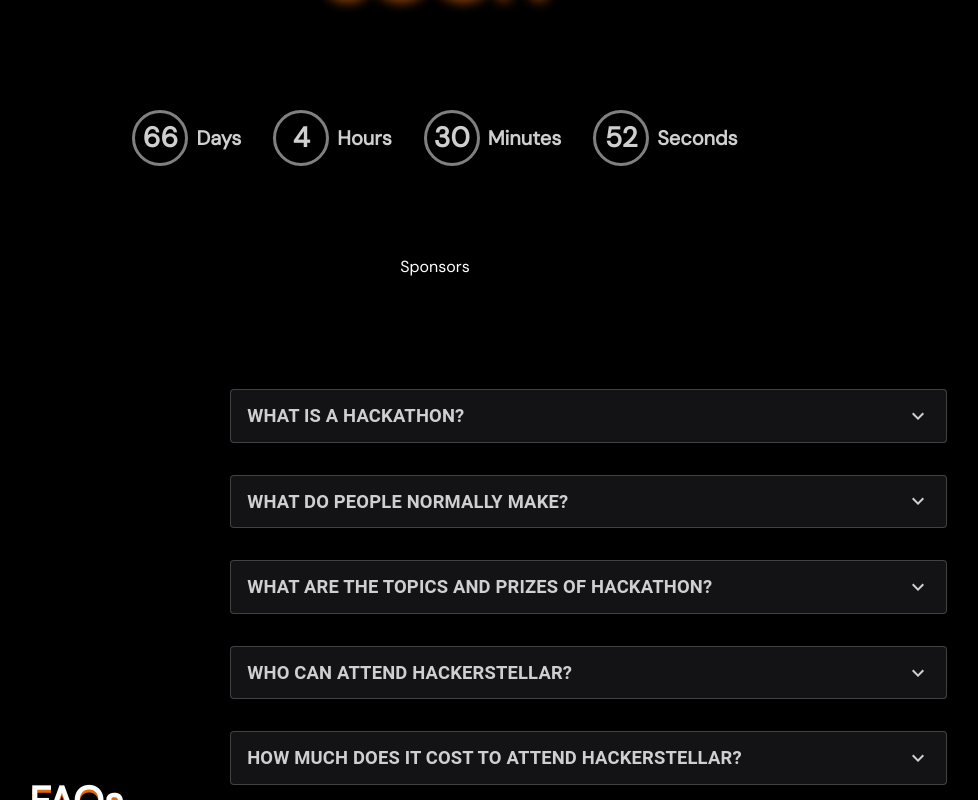
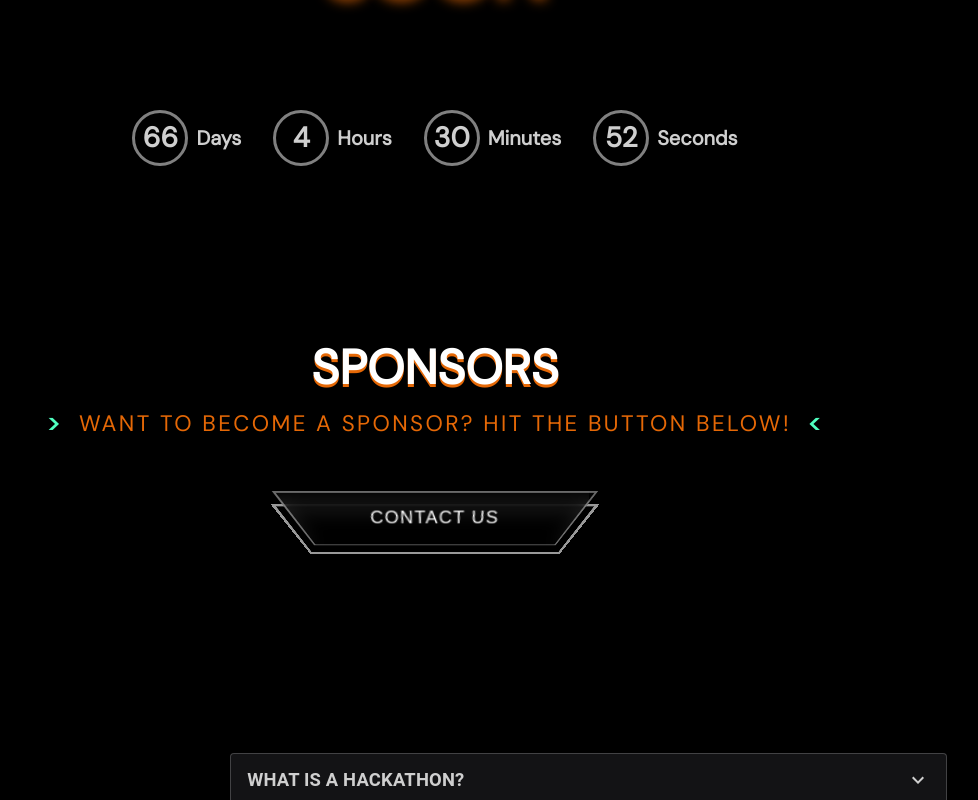
Before and after one commit to CSI-KJSCE/Hackerstellar, a React (Create React App) app: page / in a window 1280 px wide. Shown: the part 2000-2800 px from the top of the page, without its empty margins (205-1183 px from the left). Built offline with nearby package versions, Linux system fonts and the light colour scheme.

Commit message:
feat: contact us v1

```diff
--- a/src/index.css
+++ b/src/index.css
@@ -59,7 +59,7 @@
 
 #home {
   height: 100vh;
-  transform: translateY(15px);
+  transform: translateY(-15px);
 }
 
 #about {
@@ -70,6 +70,11 @@
   height: 91vh;
 }
 
+#sponsors {
+  height: auto;
+  padding: 10vh 0;
+}
+
 #faq {
   height: auto;
   padding-top: 10vh;
--- a/src/pages/Sponsors.js
+++ b/src/pages/Sponsors.js
@@ -1,8 +1,20 @@
-import React from 'react'
+import React from 'react';
+import './styles/Sponsors.css';
+import Button from '../components/Button';
 
 const Sponsors = () => {
   return (
-    <div>Sponsors</div>
+    <>
+      <div className='sponsor'>
+        <div className='sponsor_title'>
+          <h1>Sponsors</h1>
+          <p> <span>&gt;</span> Want to become a Sponsor? Hit the button below! <span>&lt;</span> </p>
+        </div>
+        <div className='sponsor_button'>
+          <Button text="Contact Us"/>
+        </div>
+      </div>
+    </>
   )
 }
 
--- /dev/null
+++ b/src/pages/styles/Sponsors.css
@@ -0,0 +1,37 @@
+.sponsor {
+    display: flex;
+    flex-direction: column;
+    align-items: center;
+    justify-content: space-evenly;
+    position: relative;
+    width: 90%;
+    height: 100%;
+    z-index: 4;
+  }
+
+  .sponsor_title h1 {
+    font-size: 3rem;
+    font-weight: 700;
+    color: #fff;
+    text-align: center;
+    text-transform: uppercase;
+    text-shadow: 0px 2.5px 0px #e56806;
+  }
+
+  .sponsor_title p {
+    font-size: 1.4rem;
+    color: #e56806;
+    text-align: center;
+    text-transform: uppercase;
+    letter-spacing: 0.15rem;
+    margin-top: 0.5rem;
+  }
+
+  .sponsor_title span {
+    font-size: 1.5rem;
+    font-weight: 700;
+    color: #50ffc0;
+    text-transform: uppercase;
+    letter-spacing: 0.15rem;
+    margin: 0 0.5rem;
+  }
```
